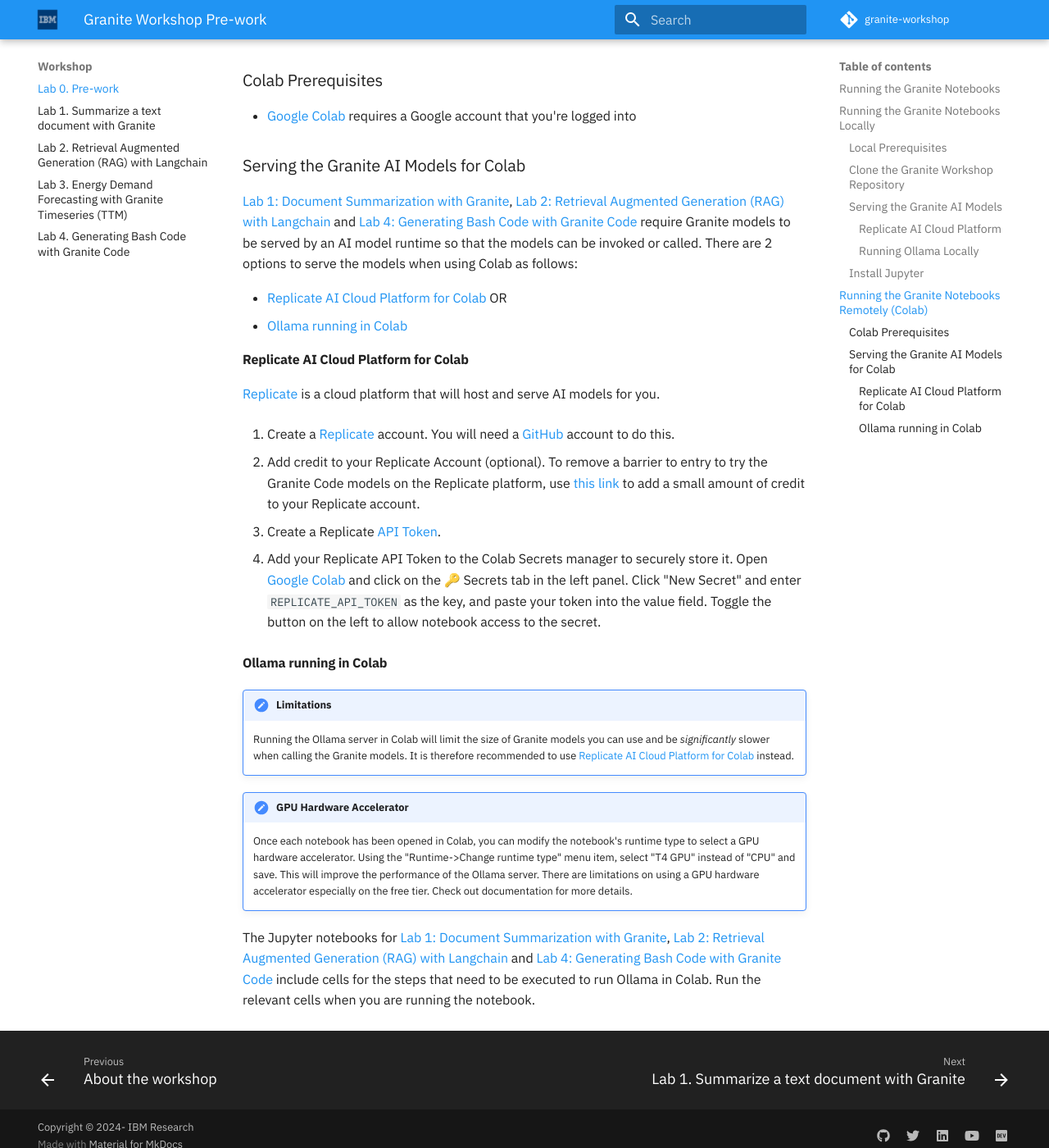
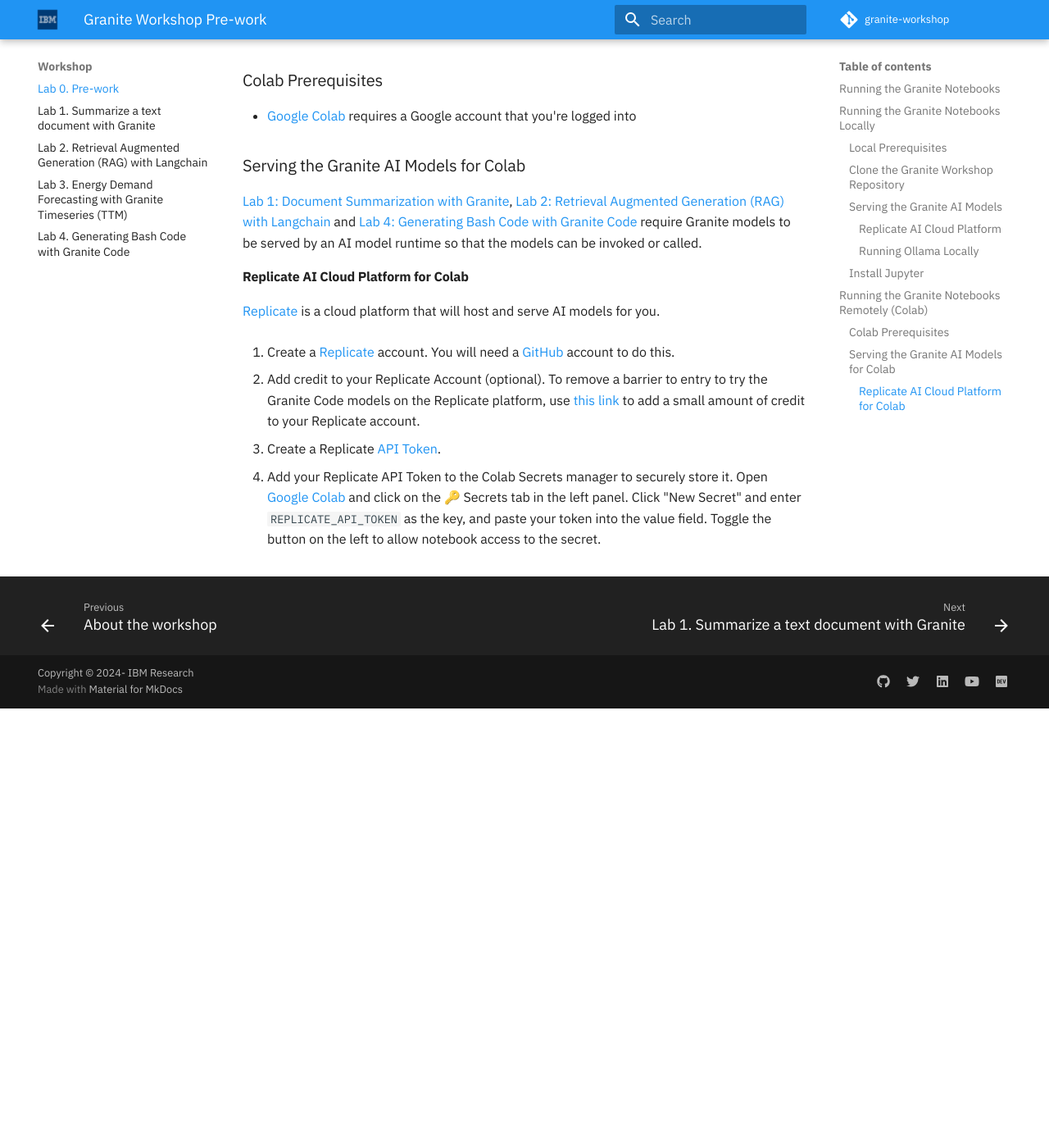
Before and after one commit to IBM/granite-workshop, an MkDocs documentation site: the page built from docs/pre-work/README.md, in a window 1280 px wide and 1400 px high, scrolled down 3723 px. Shown: the whole window at 82% size. Built offline with MkDocs 1.6.1 and Material for MkDocs 9.7.7, drawn with Linux system fonts in a browser that asks for light colours; comment, search, counter and statistics services are not loaded; after the commit the page ends 4587 px from its top, so only the background shows below that.

Commit message:
Updates after the first workshop delivery
We clean up the pip installs for windows which did not like the
single quotes or the backslashes.

We also add checks for the proper python versions. Students with
Python 3.13 (which is the current release) failed to pip install
torch.

We also remove the notebook cells for installing ollama in colab.
Even those students who planned to use Replicate, still ran the cells
to install ollama in colab which was a poor experience. So we basically
remove the ollama-in-colab information from the workshop.

Signed-off-by: BJ Hargrave <hargrave@us.ibm.com>

```diff
--- a/docs/pre-work/README.md
+++ b/docs/pre-work/README.md
@@ -156,10 +156,7 @@
 
 ### Serving the Granite AI Models for Colab
 
-[Lab 1: Document Summarization with Granite](../lab-1/README.md), [Lab 2: Retrieval Augmented Generation (RAG) with Langchain](../lab-2/README.md) and [Lab 4: Generating Bash Code with Granite Code](../lab-4/README.md) require Granite models to be served by an AI model runtime so that the models can be invoked or called. There are 2 options to serve the models when using Colab as follows:
-
-- [Replicate AI Cloud Platform for Colab](#replicate-ai-cloud-platform-for-colab) OR
-- [Ollama running in Colab](#ollama-running-in-colab)
+[Lab 1: Document Summarization with Granite](../lab-1/README.md), [Lab 2: Retrieval Augmented Generation (RAG) with Langchain](../lab-2/README.md) and [Lab 4: Generating Bash Code with Granite Code](../lab-4/README.md) require Granite models to be served by an AI model runtime so that the models can be invoked or called.
 
 #### Replicate AI Cloud Platform for Colab
 
@@ -172,16 +169,3 @@
 1. Create a Replicate [API Token](https://replicate.com/account/api-tokens).
 
 1. Add your Replicate API Token to the Colab Secrets manager to securely store it. Open [Google Colab](https://colab.research.google.com) and click on the 🔑 Secrets tab in the left panel. Click "New Secret" and enter `REPLICATE_API_TOKEN` as the key, and paste your token into the value field. Toggle the button on the left to allow notebook access to the secret.
-
-#### Ollama running in Colab
-
-!!! note "Limitations"
-    Running the Ollama server in Colab will limit the size of Granite models you can use and be _significantly_ slower when calling the Granite models. It is therefore recommended to use [Replicate AI Cloud Platform for Colab](#replicate-ai-cloud-platform-for-colab) instead.
-
-!!! attention "GPU Hardware Accelerator"
-    Once each notebook has been opened in Colab, you can modify the notebook's runtime type to select a GPU hardware accelerator.
-    Using the "Runtime->Change runtime type" menu item, select "T4 GPU" instead of "CPU" and save.
-    This will improve the performance of the Ollama server.
-    There are limitations on using a GPU hardware accelerator especially on the free tier. Check out documentation for more details.
-
-The Jupyter notebooks for [Lab 1: Document Summarization with Granite](../lab-1/README.md), [Lab 2: Retrieval Augmented Generation (RAG) with Langchain](../lab-2/README.md) and [Lab 4: Generating Bash Code with Granite Code](../lab-4/README.md) include cells for the steps that need to be executed to run Ollama in Colab. Run the relevant cells when you are running the notebook.
```
Also changed, not shown: 4 other files.
